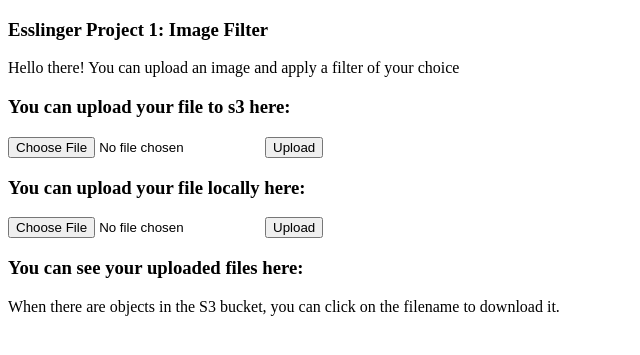
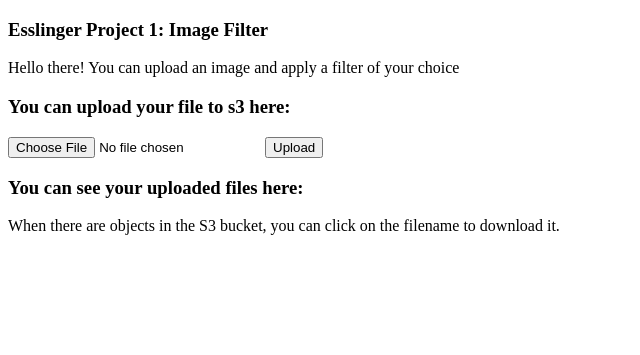
Before and after one commit to kevslinger/CIS4517_image_filter, a Flask app: page /landing in a window 1280 px wide. Shown: the top 355 px of the page, without its empty margins (0-640 px from the left). Run offline with Flask 2, Linux system fonts and the light colour scheme; data that the repository does not hold is empty.

Commit message:
making the move to fully remote (no local)

```diff
--- a/app.py
+++ b/app.py
@@ -21,14 +21,13 @@ def route_to_landing():
 @app.route("/landing")
 def landing():
     contents = s3_operations.list_files(constants.BUCKET)
-    #contents = constants.local_list_files() # TODO: NOT NEEDED FOR REMOTE
     return render_template("landing.html", contents=contents)
 
 #######################
 ### Upload Page #######
 #######################
 
-# Upload to S3 (for remote use only)
+# Upload to S3
 @app.route("/upload_s3", methods=['POST'])
 def upload():
     if request.method == "POST":
@@ -44,35 +43,7 @@ def upload():
 
         return redirect("/filter/" + f.filename)
 
-# Upload to local (not for remote)
-@app.route('/upload_local', methods=['GET', 'POST'])
-def upload_file():
-    if request.method == 'POST':
-        # check if the post request has the file part
-        if 'file' not in request.files:
-            flash('No file part')
-            return redirect(request.url)
-        file = request.files['file']
-        # if user does not select file, browser also
-        # submit an empty part without filename
-        if file.filename == '':
-            flash('No selected file')
-            return redirect(request.url)
-        if file and constants.allowed_file(file.filename):
-            filename = secure_filename(file.filename)
-            file.save(os.path.join(app.config['BASE_FOLDER'], app.config['UPLOAD_FOLDER'], filename))
-            return redirect("/filter/" + filename)
-            #return redirect(url_for('/filter/' + filename,
-                                    #filename=filename))
-    return '''
-    <!doctype html>
-    <title>Upload new File</title>
-    <h1>Upload new File</h1>
-    <form method=post enctype=multipart/form-data>
-      <input type=file name=file>
-      <input type=submit value=Upload>
-    </form>
-    '''
+
 
 #################################
 #### Image Filtering Pages ######
@@ -93,18 +64,14 @@ def apply_preset(filename, preset):
                                  outputfilename=outputfilename)
 
 ##########################
-### Download Pages #######
+### Download Page ########
 ##########################
 
-# I... forget exactly how this function is being used but i'll figure it out.
-@app.route("/download_local/<filename>", methods=['GET'])
-def send_file_to_kev(filename):
-    return send_from_directory(os.path.join(app.config['BASE_FOLDER'], app.config['UPLOAD_FOLDER']), filename)
-
+# Download from S3
 @app.route("/download/<filename>", methods=['GET'])
 def download(filename):
     if request.method == 'GET':
-        output = s3_operations.download_file(filename, constants.BUCKET)
+        output = s3_operations.dow*nload_file(filename, constants.BUCKET)
 
         return send_file(output, as_attachment=True)
 
--- a/templates/landing.html
+++ b/templates/landing.html
@@ -10,13 +10,6 @@
       <div>
         <h3>You can upload your file to s3 here:</h3>
         <form method="POST" action="/upload_s3" enctype=multipart/form-data>
-          <input type=file name=file>
-          <input type=submit value=Upload>
-        </form>
-      </div>
-      <div>
-        <h3>You can upload your file locally here:</h3>
-        <form method="POST" action="/upload_local" enctype=multipart/form-data>
           <input type=file name=file>
           <input type=submit value=Upload>
         </form>
```
Also changed, not shown: image_processing.py (+1 -10 lines), templates/image_filtering.html (+5 -5 lines).
